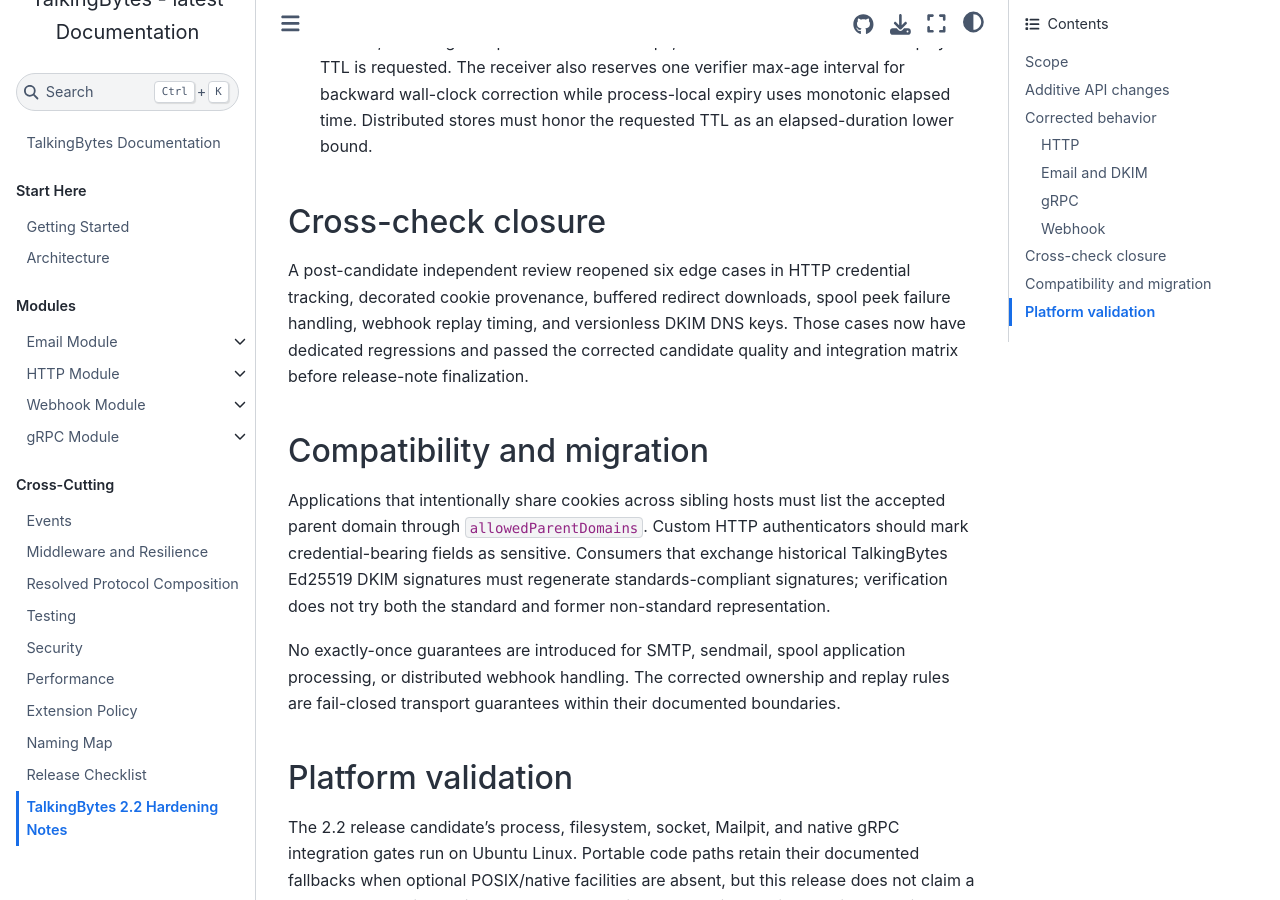
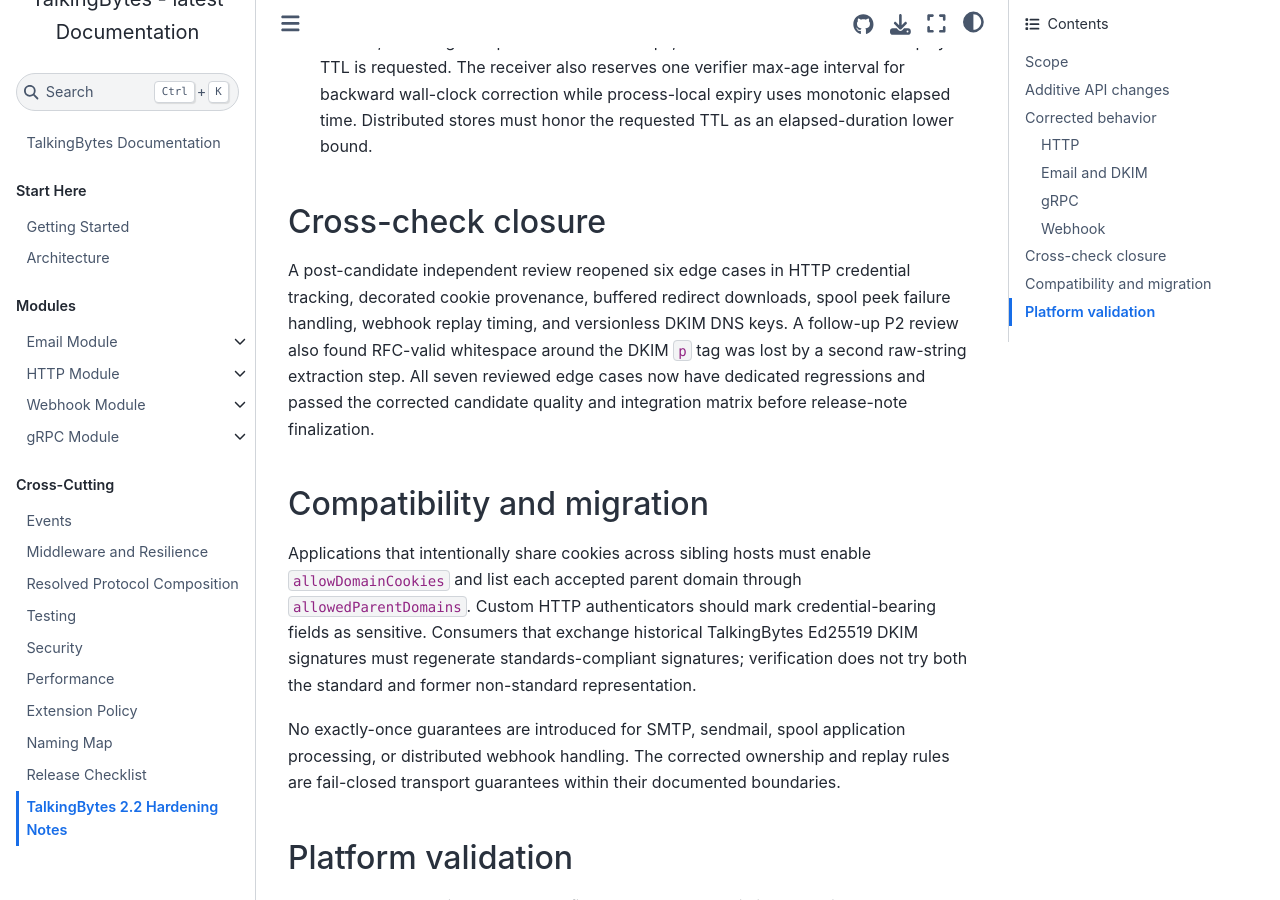
Before and after one commit to infocyph/TalkingBytes, a Sphinx documentation site: the page built from docs/release-notes-2.2.rst, in a window 1280 px wide and 900 px high, scrolled down 2136 px. Built offline with Sphinx 7.4.7 and the Sphinx Book theme 1.1.4, drawn with Linux system fonts in a browser that asks for light colours.

Commit message:
docs(release): complete cross-check migration notes

```diff
--- a/docs/release-notes-2.2.rst
+++ b/docs/release-notes-2.2.rst
@@ -93,15 +93,18 @@
 A post-candidate independent review reopened six edge cases in HTTP credential
 tracking, decorated cookie provenance, buffered redirect downloads, spool
 peek failure handling, webhook replay timing, and versionless DKIM DNS keys.
-Those cases now have dedicated regressions and passed the corrected candidate
-quality and integration matrix before release-note finalization.
+A follow-up P2 review also found RFC-valid whitespace around the DKIM ``p`` tag
+was lost by a second raw-string extraction step. All seven reviewed edge cases
+now have dedicated regressions and passed the corrected candidate quality and
+integration matrix before release-note finalization.
 
 Compatibility and migration
 ---------------------------
 
-Applications that intentionally share cookies across sibling hosts must list
-the accepted parent domain through ``allowedParentDomains``. Custom HTTP
-authenticators should mark credential-bearing fields as sensitive. Consumers
+Applications that intentionally share cookies across sibling hosts must enable
+``allowDomainCookies`` and list each accepted parent domain through
+``allowedParentDomains``. Custom HTTP authenticators should mark
+credential-bearing fields as sensitive. Consumers
 that exchange historical TalkingBytes Ed25519 DKIM signatures must regenerate
 standards-compliant signatures; verification does not try both the standard
 and former non-standard representation.
```
